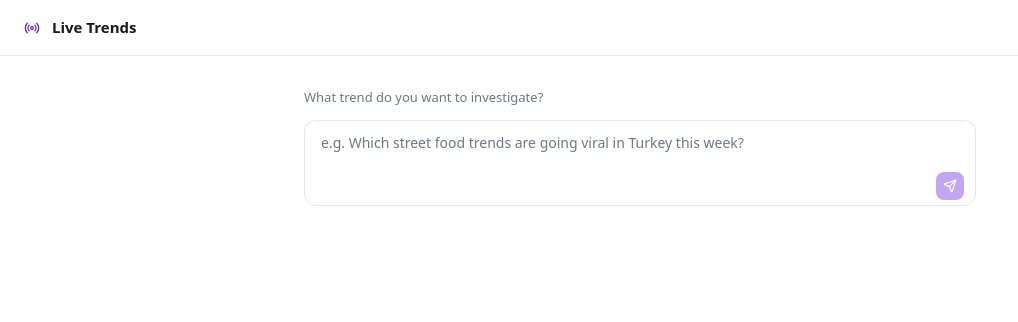
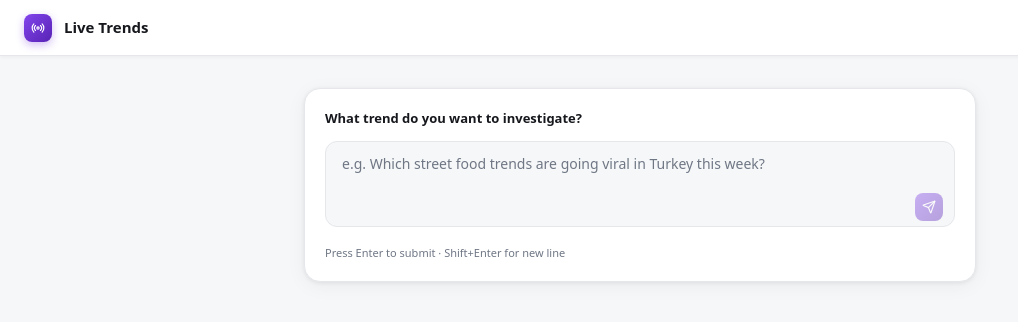
Before and after one commit to thecbstudio/next-wave, a Next.js app: page /live-trends in a window 1280 px wide. Shown: the top 322 px of the page, without its empty margins (0-1018 px from the left). Built offline with nearby package versions, Linux system fonts and the light colour scheme.

Commit message:
feat: visual upgrade - minimal but stronger UI polish

```diff
--- a/components/live-trends/LiveTrendsView.tsx
+++ b/components/live-trends/LiveTrendsView.tsx
@@ -46,16 +46,31 @@ export function LiveTrendsView() {
   }
 
   return (
-    <div className="flex h-full flex-col overflow-hidden">
-      <div className="flex h-14 shrink-0 items-center gap-3 border-b border-[hsl(var(--border))] px-6">
-        <Radio className="h-4 w-4 text-[hsl(var(--primary))]" />
+    <div className="flex h-full flex-col overflow-hidden bg-[hsl(var(--surface))]">
+      {/* Header */}
+      <div className="flex h-14 shrink-0 items-center gap-3 border-b border-[hsl(var(--border))] bg-white px-6 shadow-[0_1px_4px_rgba(0,0,0,0.05)]">
+        <div
+          className="flex h-7 w-7 items-center justify-center rounded-lg"
+          style={{
+            background: "linear-gradient(135deg, hsl(262,82%,60%), hsl(262,68%,42%))",
+            boxShadow: "0 3px 8px hsl(262 72% 50% / 0.3)",
+          }}
+        >
+          <Radio className="h-3.5 w-3.5 text-white" />
+        </div>
         <h1 className="text-[15px] font-semibold text-[hsl(var(--foreground))]">Live Trends</h1>
       </div>
 
       <div className="flex flex-1 flex-col items-center overflow-y-auto px-4 py-8">
-        <div className="w-full max-w-2xl space-y-6">
+        <div className="w-full max-w-2xl space-y-5">
+
+          {/* Form card */}
+          <div
+            className="rounded-2xl border border-[hsl(var(--border))] bg-white p-5"
+            style={{ boxShadow: "0 1px 4px rgba(0,0,0,0.07), 0 4px 20px rgba(0,0,0,0.05)" }}
+          >
             <form onSubmit={handleSubmit} className="space-y-3">
-            <label className="block text-[13px] font-medium text-[hsl(var(--muted-foreground))]">
+              <label className="block text-[13px] font-semibold text-[hsl(var(--foreground))]">
                 What trend do you want to investigate?
               </label>
               <div className="relative">
@@ -70,13 +85,14 @@ export function LiveTrendsView() {
                   }}
                   placeholder="e.g. Which street food trends are going viral in Turkey this week?"
                   rows={3}
-                className="w-full resize-none rounded-xl border border-[hsl(var(--border))] bg-white px-4 py-3 pr-12 text-sm text-[hsl(var(--foreground))] placeholder:text-[hsl(var(--muted-foreground))] focus:outline-none focus:ring-2 focus:ring-[hsl(var(--primary))] focus:ring-offset-1 transition-shadow"
+                  className="w-full resize-none rounded-xl border border-[hsl(var(--border))] bg-[hsl(var(--surface))] px-4 py-3 pr-12 text-sm text-[hsl(var(--foreground))] placeholder:text-[hsl(var(--muted-foreground))] focus:outline-none focus:ring-2 focus:ring-[hsl(var(--primary))] focus:ring-offset-1 transition-shadow"
                 />
                 <button
                   type="submit"
                   disabled={!query.trim() || loading}
                   aria-label="Submit"
-                className="absolute bottom-3 right-3 flex h-7 w-7 items-center justify-center rounded-lg bg-[hsl(var(--primary))] text-white transition-all hover:opacity-90 disabled:opacity-40"
+                  className="absolute bottom-3 right-3 flex h-7 w-7 items-center justify-center rounded-lg text-white transition-all hover:opacity-90 disabled:opacity-40"
+                  style={{ background: "linear-gradient(135deg, hsl(262,82%,60%), hsl(262,68%,42%))" }}
                 >
                   {loading ? (
                     <Loader2 className="h-3.5 w-3.5 animate-spin" />
@@ -85,7 +101,11 @@ export function LiveTrendsView() {
                   )}
                 </button>
               </div>
+              <p className="text-[11px] text-[hsl(var(--muted-foreground))]">
+                Press Enter to submit · Shift+Enter for new line
+              </p>
             </form>
+          </div>
 
           <AnimatePresence>
             {error && (
@@ -107,7 +127,8 @@ export function LiveTrendsView() {
                 initial={{ opacity: 0 }}
                 animate={{ opacity: 1 }}
                 exit={{ opacity: 0 }}
-                className="space-y-2.5 rounded-xl border border-[hsl(var(--border))] bg-[hsl(var(--surface))] p-5"
+                className="space-y-2.5 rounded-2xl border border-[hsl(var(--border))] bg-white p-6"
+                style={{ boxShadow: "0 1px 4px rgba(0,0,0,0.07), 0 4px 20px rgba(0,0,0,0.05)" }}
               >
                 {[80, 60, 90, 50, 70].map((w, i) => (
                   <div
@@ -125,10 +146,19 @@ export function LiveTrendsView() {
               <motion.div
                 initial={{ opacity: 0, y: 6 }}
                 animate={{ opacity: 1, y: 0 }}
-                className="rounded-xl border border-[hsl(var(--border))] bg-white p-5"
+                className="overflow-hidden rounded-2xl border border-[hsl(var(--border))] bg-white"
+                style={{ boxShadow: "0 1px 4px rgba(0,0,0,0.07), 0 4px 20px rgba(0,0,0,0.05)" }}
               >
+                <div
+                  className="px-5 py-3 text-[11px] font-semibold uppercase tracking-[0.08em] text-white"
+                  style={{ background: "linear-gradient(135deg, hsl(262,82%,60%), hsl(262,68%,42%))" }}
+                >
+                  Analysis Results
+                </div>
+                <div className="p-5">
                   <div className="prose prose-sm max-w-none text-[hsl(var(--foreground))] [&_a]:text-[hsl(var(--primary))] [&_h1]:text-base [&_h2]:text-[15px] [&_h3]:text-[13px]">
                     <ReactMarkdown remarkPlugins={[remarkGfm]}>{result}</ReactMarkdown>
+                  </div>
                 </div>
               </motion.div>
             )}
```
Lines whose indentation alone changed are shown as unchanged.
